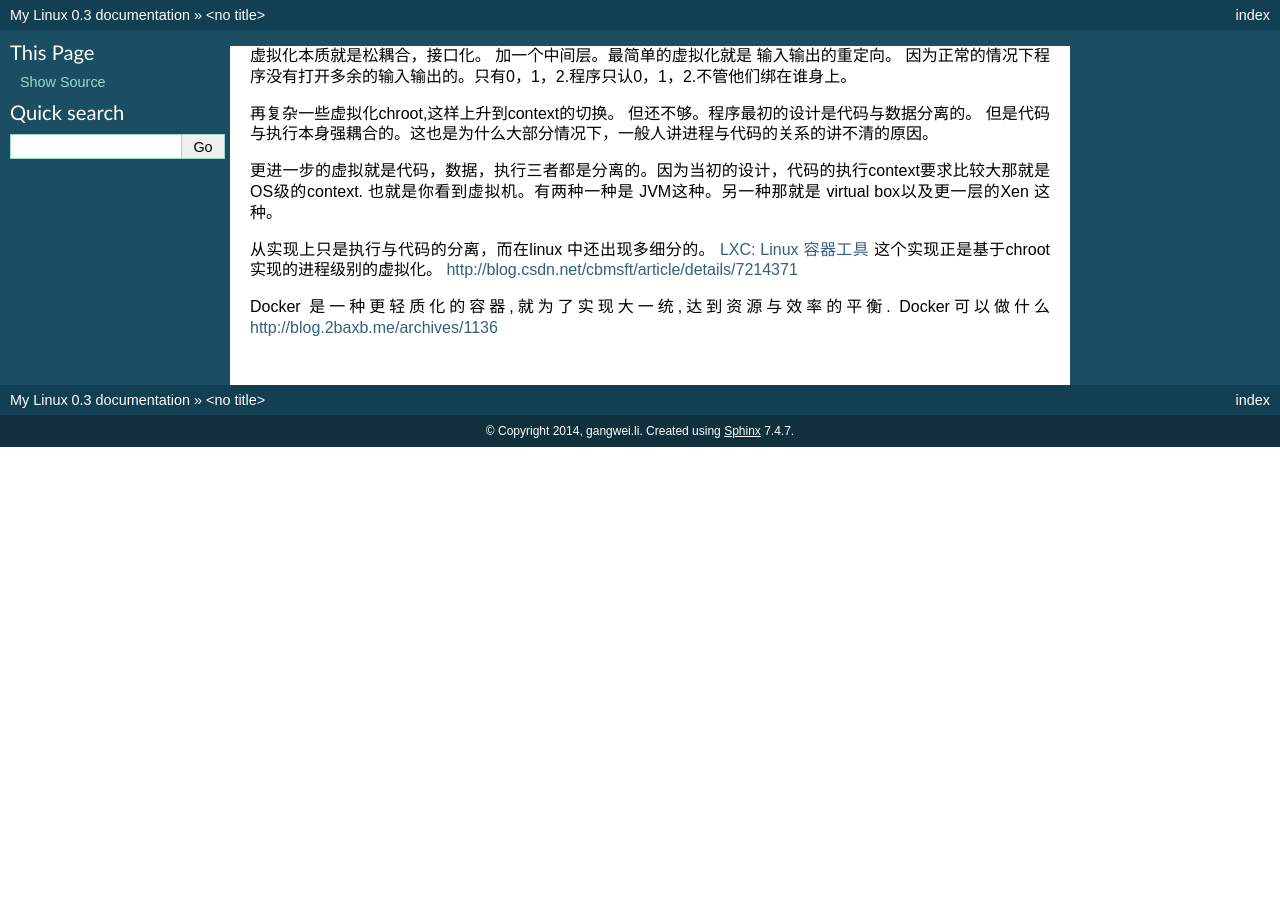
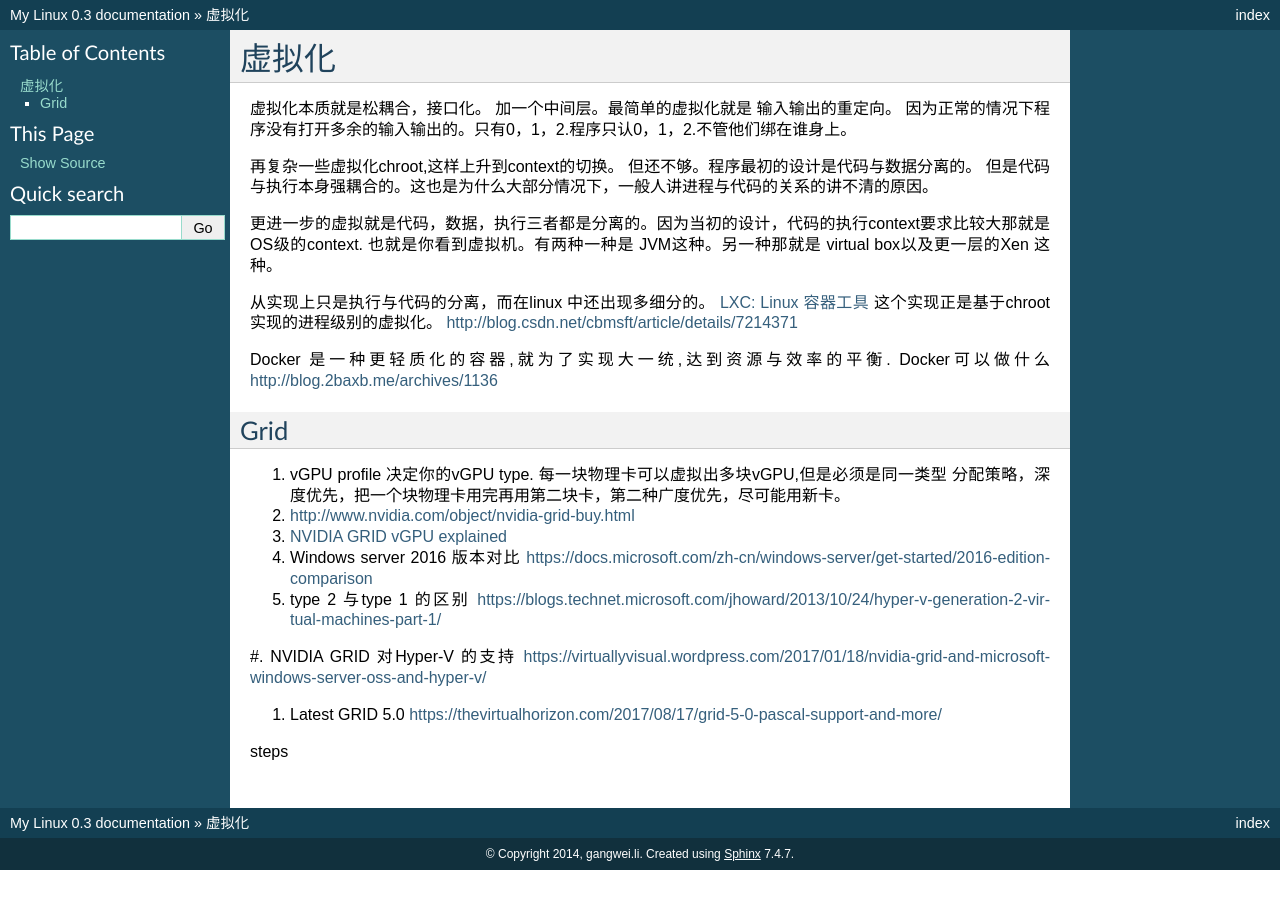
Before and after one commit to gwli/MyLinux, a Sphinx documentation site: the page built from source/content/Stage_3/Virtualization.rst, in a window 1280 px wide. Built offline with Sphinx 7.4.7, drawn with Linux system fonts in a browser that asks for light colours; formulas are drawn with MathJax 3.

```diff
--- a/source/content/Stage_3/Virtualization.rst
+++ b/source/content/Stage_3/Virtualization.rst
@@ -1,3 +1,7 @@
+******
+虚拟化
+******
+
 虚拟化本质就是松耦合，接口化。 加一个中间层。最简单的虚拟化就是 输入输出的重定向。 因为正常的情况下程序没有打开多余的输入输出的。只有0，1，2.程序只认0，1，2.不管他们绑在谁身上。
 
 再复杂一些虚拟化chroot,这样上升到context的切换。 但还不够。程序最初的设计是代码与数据分离的。 但是代码与执行本身强耦合的。这也是为什么大部分情况下，一般人讲进程与代码的关系的讲不清的原因。
@@ -11,3 +15,27 @@ http://blog.csdn.net/cbmsft/article/details/7214371
 
 Docker 是一种更轻质化的容器,就为了实现大一统,达到资源与效率的平衡.
 Docker可以做什么 http://blog.2baxb.me/archives/1136
+
+
+Grid
+====
+
+#. vGPU profile 决定你的vGPU type.
+   每一块物理卡可以虚拟出多块vGPU,但是必须是同一类型
+   分配策略，深度优先，把一个块物理卡用完再用第二块卡，第二种广度优先，尽可能用新卡。
+
+#. http://www.nvidia.com/object/nvidia-grid-buy.html
+#. `NVIDIA GRID vGPU explained <https://www.youtube.com/watch?v=_CQmomyOiRM>`_
+
+
+#. Windows server 2016 版本对比 https://docs.microsoft.com/zh-cn/windows-server/get-started/2016-edition-comparison
+
+#. type 2 与type 1 的区别 https://blogs.technet.microsoft.com/jhoward/2013/10/24/hyper-v-generation-2-virtual-machines-part-1/
+
+
+#. NVIDIA GRID 对Hyper-V 的支持
+https://virtuallyvisual.wordpress.com/2017/01/18/nvidia-grid-and-microsoft-windows-server-oss-and-hyper-v/
+
+#. Latest GRID 5.0 https://thevirtualhorizon.com/2017/08/17/grid-5-0-pascal-support-and-more/
+
+steps
```
Also changed, not shown: source/content/Stage_1/LinuxInstall.rst (+4 -3 lines), source/content/Stage_1/SUSE.rst (+10 -1 lines), source/content/Stage_3/Linux_bootup.rst (+18 -0 lines).
